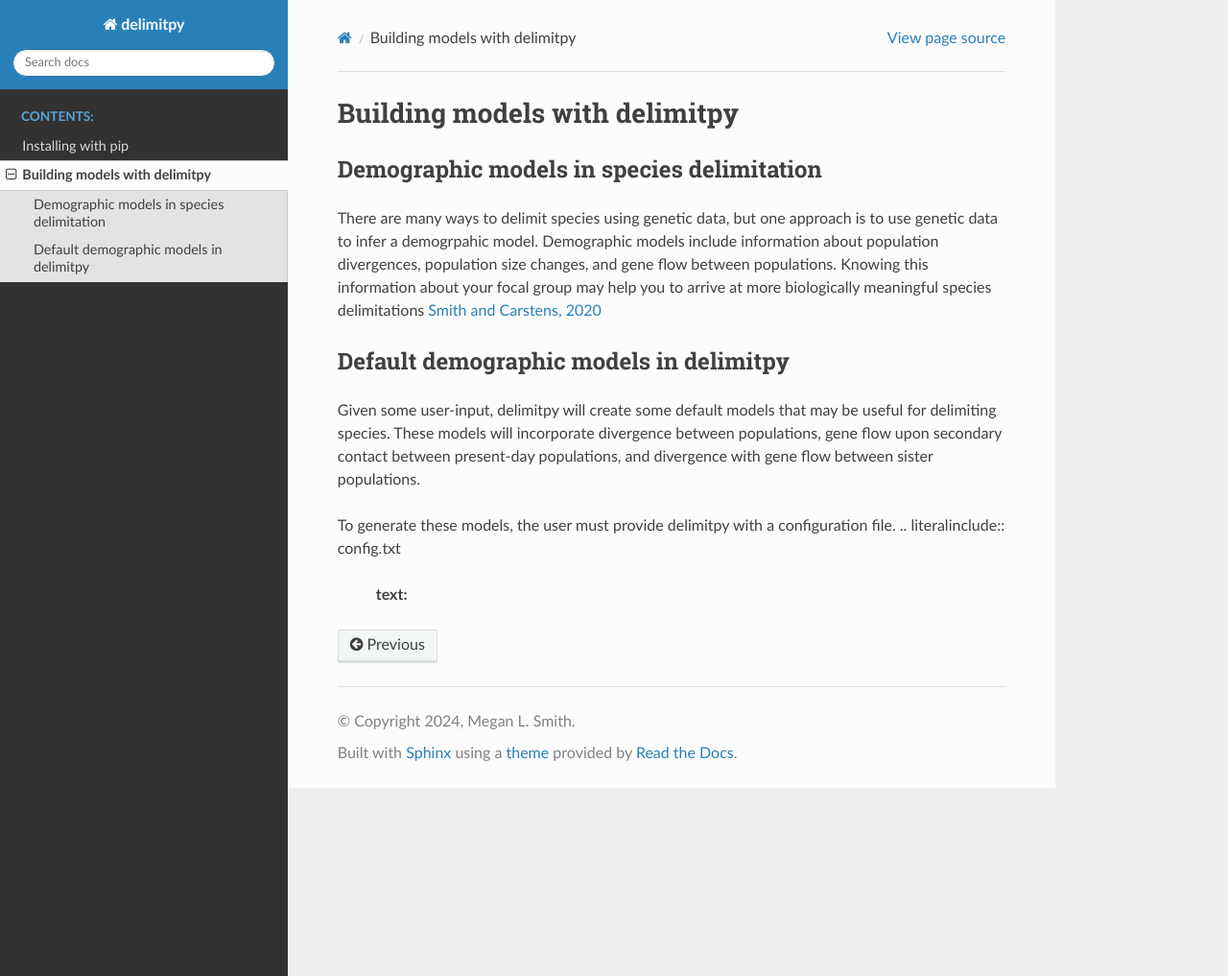
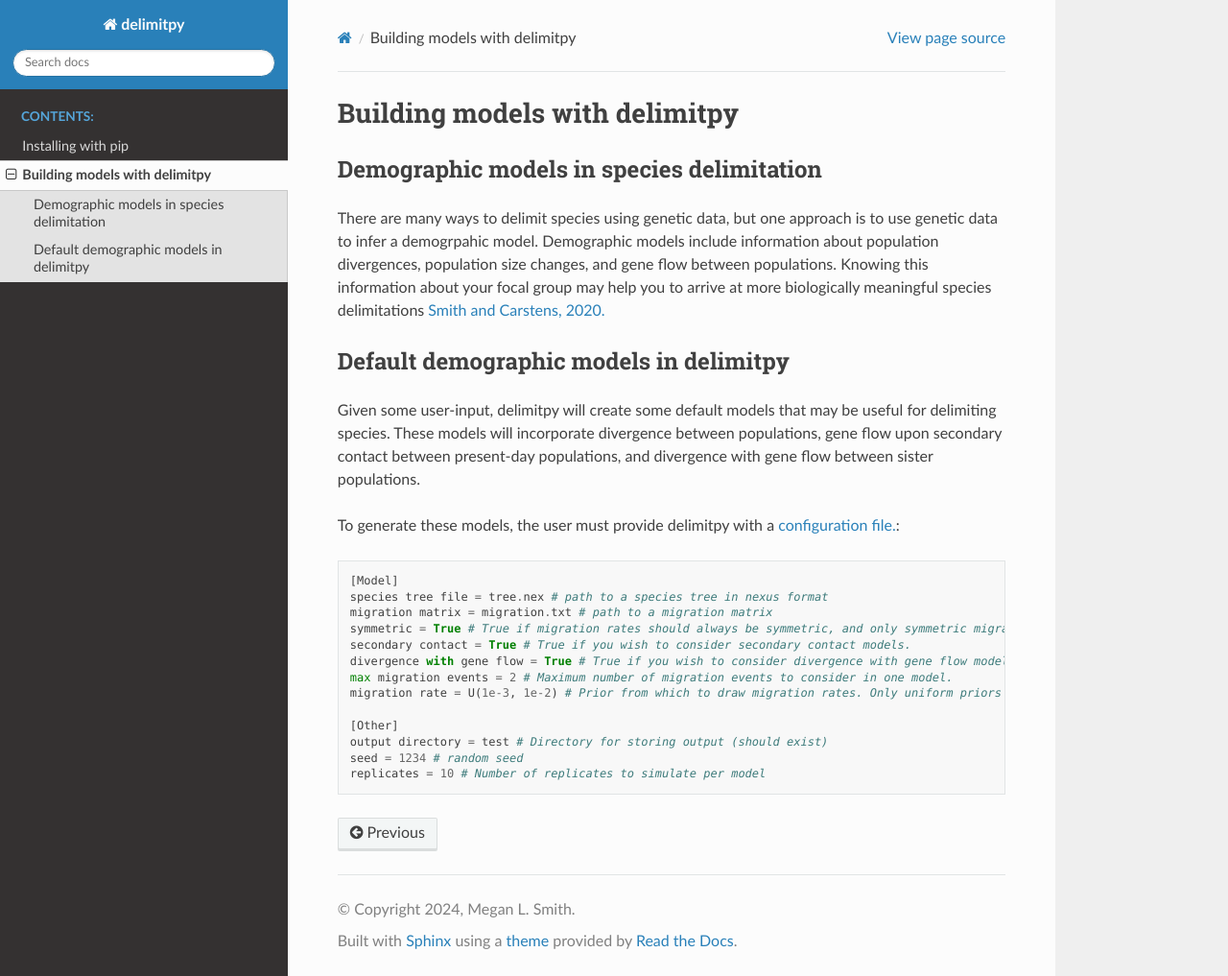
Before and after one commit to SmithLabBio/popai, a Sphinx documentation site: the page built from docs/usage/buildingmodels.rst, in a window 1280 px wide and 1017 px high. Shown: the whole window at 96% size. Built offline with Sphinx 7.4.7 and the Read the Docs theme 2.0.0, drawn with Linux system fonts in a browser that asks for light colours.

Commit message:
Added more documentation.

```diff
--- a/config.txt
+++ b/config.txt
@@ -1,10 +1,10 @@
 [Model]
 species tree file = tree.nex
-migration matrix = migration2.txt # None if no migration
+migration matrix = migration.txt
 symmetric = True
 secondary contact = True
+divergence with gene flow = True
 max migration events = 2
-divergence with gene flow = True
 migration rate = U(1e-3, 1e-2)
 
 [Other]
--- a/docs/usage/buildingmodels.rst
+++ b/docs/usage/buildingmodels.rst
@@ -8,7 +8,7 @@ Demographic models in species delimitation
 
 There are many ways to delimit species using genetic data, but one approach is to use genetic data to infer a demogrpahic model.
 Demographic models include information about population divergences, population size changes, and gene flow between populations.
-Knowing this information about your focal group may help you to arrive at more biologically meaningful species delimitations `Smith and Carstens, 2020 <https://doi.org/10.1111/evo.13878>`_
+Knowing this information about your focal group may help you to arrive at more biologically meaningful species delimitations `Smith and Carstens, 2020. <https://doi.org/10.1111/evo.13878>`_
 
 ========================================
 Default demographic models in delimitpy
@@ -18,6 +18,18 @@ Given some user-input, delimitpy will create some default models that may be use
 These models will incorporate divergence between populations, gene flow upon secondary contact between present-day populations,
 and divergence with gene flow between sister populations.
 
-To generate these models, the user must provide delimitpy with a configuration file.
-.. literalinclude:: config.txt
-   :text:
+To generate these models, the user must provide delimitpy with a `configuration file. <https://github.com/SmithLabBio/delimitpy/blob/main/config.txt>`_::
+
+    [Model]
+    species tree file = tree.nex # path to a species tree in nexus format
+    migration matrix = migration.txt # path to a migration matrix
+    symmetric = True # True if migration rates should always be symmetric, and only symmetric migration events should be included.
+    secondary contact = True # True if you wish to consider secondary contact models.
+    divergence with gene flow = True # True if you wish to consider divergence with gene flow models.
+    max migration events = 2 # Maximum number of migration events to consider in one model.
+    migration rate = U(1e-3, 1e-2) # Prior from which to draw migration rates. Only uniform priors are supported at present.
+
+    [Other]
+    output directory = test # Directory for storing output (should exist)
+    seed = 1234 # random seed
+    replicates = 10 # Number of replicates to simulate per model
```
Also changed, not shown: docs/usage/config.txt (deleted, +0 -13 lines), migration.txt (renamed from migration2.txt).
